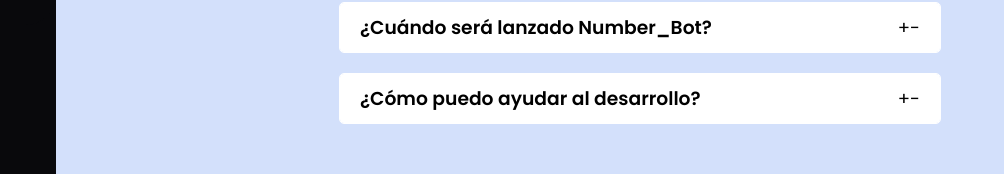
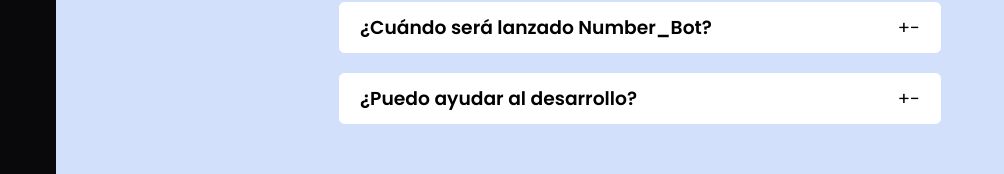
Before and after one commit to Johnny1305/number_bot_website, a React (Create React App) app: page /faq in a window 1280 px wide. Shown: the part 370-544 px from the top of the page, without its empty margins (0-1004 px from the left). Built offline with nearby package versions, Linux system fonts and the light colour scheme.

Commit message:
Update faq.js

```diff
--- a/src/Pages/Faq.js
+++ b/src/Pages/Faq.js
@@ -11,9 +11,9 @@
         "Number_Bot está en pleno desarrollo, por lo que esperamos que esté terminado a finales de 2024",
     },
     {
-      question: "¿Cómo puedo ayudar al desarrollo?",
+      question: "¿Puedo ayudar al desarrollo?",
       answer:
-        "En el menú de la izquierda en el apartado 'Contribución', mandanos un correo electrónico diciendo los conocimientos y como influiría en el desarrollo. Con eso nos pondremos en contacto con usted, para detallar la información.",
+        "Si. En el menú de la izquierda en el apartado 'Contribución', mandanos un correo electrónico diciendo los conocimientos y como influiría en el desarrollo. Con eso nos pondremos en contacto con usted, para detallar la información.",
     },
     // Agrega más preguntas frecuentes aquí
   ]);
```
